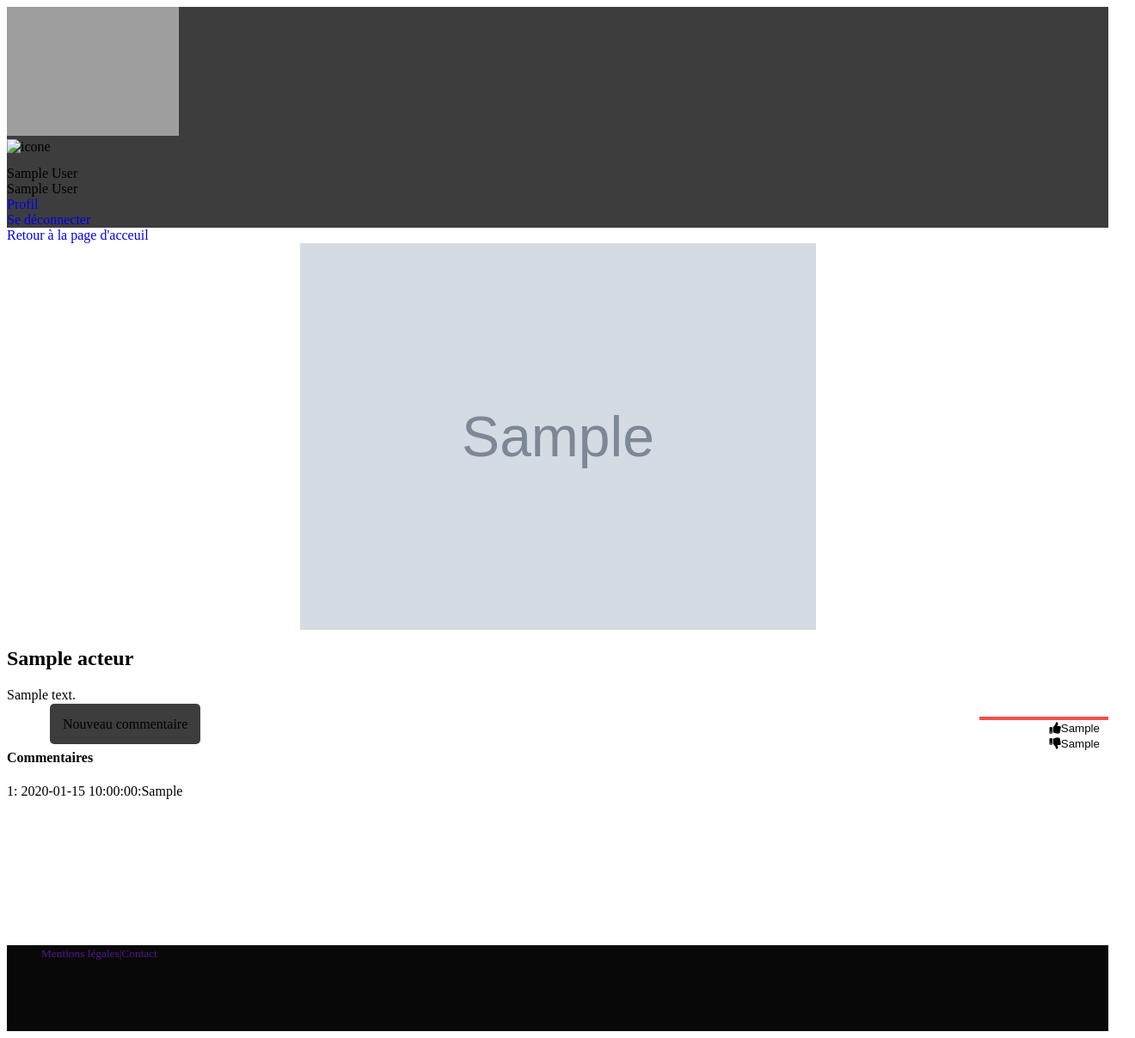
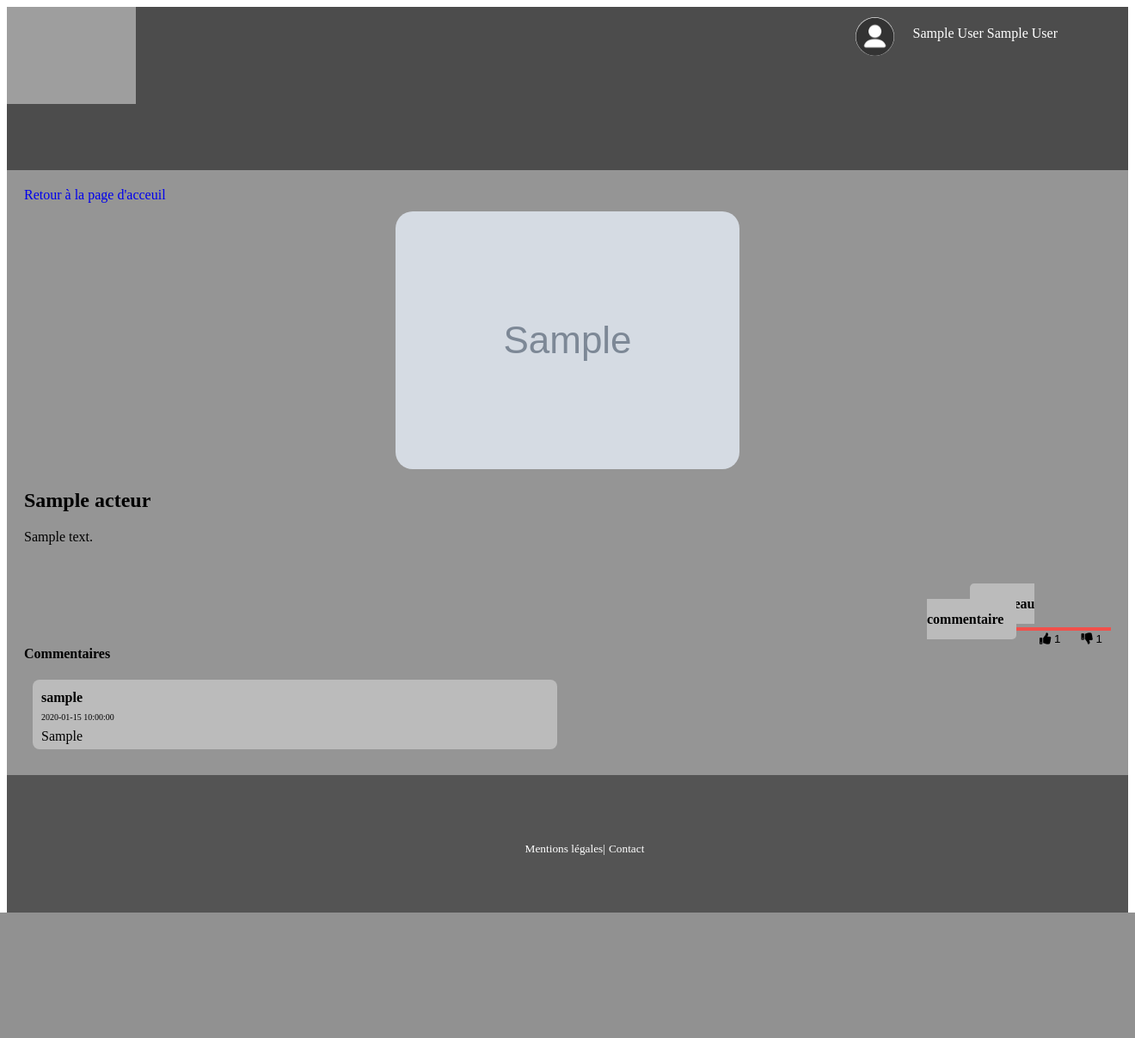
Before and after one commit to Fandy261/Projet3, a PHP site: page /page_acteur.php?acteur=1 in a window 1320 px wide. Shown: the whole page at 86% size. After the commit the page ends 1062 px from the top, so only its background shows below. Run offline with PHP 8.4, Linux system fonts and the light colour scheme; the visitor is signed in with stand-in values (Sample User, id 1); tables that the repository leaves empty or names only in its code hold one stand-in row (values such as "Sample post"); grey boxes marked "Sample" are stand-in pictures; grey boxes are pictures that could not be loaded.

Commit message:
Peaufiner les pages, gestion des like/dislike

```diff
--- a/entete.php
+++ b/entete.php
@@ -8,8 +8,8 @@ include("connexion_pdo.php");//pour se connecter à la base de donnée
 <html>
     <header>
         <div id="naviguation">
-                <img id="logo" src="https://user.oc-static.com/upload/2019/07/15/15631755744257_LOGO_GBAF_ROUGE%20%281%29.png" alt="logo GBAF">
-                <div id="icone"><img src="" alt="icone"></div>
+                <a href="index.php"><img id="logo" src="https://user.oc-static.com/upload/2019/07/15/15631755744257_LOGO_GBAF_ROUGE%20%281%29.png" alt="logo GBAF"></a>
+                <div id="icone"><a href="parametre_compte.php"><img src="images/icone.jpg" alt="icone" style="border-radius: 110px;width:45px; position:absolute;top:20px;right:270px;margin-right:10px"></a></div>
                 <!-- verification de l'existence des variables SESSION
                 -----------------------------------------------------
                 -----------------------------------------------------
@@ -20,11 +20,10 @@ include("connexion_pdo.php");//pour se connecter à la base de donnée
                 echo '</pre>';
                 if(!empty($_SESSION)){
                 ?>
-                 <div><?php echo $_SESSION['nom'];?> </div>
-                <div><?php echo $_SESSION['prenom'];?> </div>
-                <div><a href="parametre_compte.php?username=<?php echo $_SESSION['username'];?>">Profil</a></div>
-                <div><a href="page_deconnexion.php">Se déconnecter</a></div>
-                <?php
+                 <div class="nom_prenom" style ="position:absolute;top:30px;right:90px;">
+                    <a style="color:white" href="parametre_compte.php"><?php echo $_SESSION['nom']. "&nbsp". $_SESSION['prenom'];?></a> </div>
+                    <?php
+
                 }
                 ?>
         </div>
--- a/page_acteur.php
+++ b/page_acteur.php
@@ -24,7 +24,7 @@ include("connexion_pdo.php");//pour se connecter à la base de donnée
             $donnees = $reponse -> fetch()
             ?>
             <section class="description_acteur">
-                <img id="logo_acteur" src="<?php echo $donnees['logo'];?>" alt="logo_acteur">
+                <center><img id="logo_acteur" src="<?php echo $donnees['logo'];?>" alt="logo_acteur" style="border-radius: 20px"></center>
                 <h2><?php echo $donnees['nom'];?></h2>
                 <p><?php echo $donnees['description'];?></p>
             </section>
@@ -39,64 +39,63 @@ include("connexion_pdo.php");//pour se connecter à la base de donnée
                     $acteur->execute(array($_GET['acteur']));
                     if($acteur->rowCount() == 1)
                     {
-                        $print_like = $bdd->prepare('SELECT * FROM vote WHERE id_acteur=?');
-                        $print_like ->execute(array($_GET['acteur']));
-                        $likes = $print_like->fetch();
-                        $print_dislike = $bdd->prepare('SELECT * FROM vote WHERE id_acteur=?');
-                        $print_dislike ->execute(array($_GET['acteur']));
-                        $dislikes = $print_dislike->fetch();
-                        $print_like->closeCursor();
-                        $print_dislike->closeCursor();
+                        $acteur = $acteur->fetch();
+                        $id = $acteur['id_acteur'];
+
+                        $likes = $bdd->prepare('SELECT * FROM likes WHERE id_acteur = ?');
+                        $likes ->execute(array($id));
+                        $likes = $likes->rowCount();
+
+                        $dislikes = $bdd->prepare('SELECT * FROM dislikes WHERE id_acteur = ?');
+                        $dislikes ->execute(array($id));
+                        $dislikes = $dislikes->rowCount();
                     }
 
                 }
                 ?>
+                <div class="newComment" style = "margin-left: 1050px">
+                    <label for="reveal-comment" class="button"> Nouveau commentaire</label>
+                    <input type="checkbox" id="reveal-comment" role="button">
+                    <div id="newComment">
+                        <form  action="traitement_commentaire.php" method="POST">
+                            <textarea name="post" id = "post" cols="30" rows="6" style="border-radius: 10px" ></textarea>
+                            <input type="hidden" value="<?php echo $donnees['id_acteur'];?>" name="id_acteur" id="id_acteur"></br>
+                            <button type="submit" name = "form_comment" style="margin-right: 50px">Publier</button>
+                        </form>
+                    </div>
+                </div>
                 <div class="vote">
                     <div class="vote_bar">
                         <div class="vote_progress"></div>
                     </div>
                     <div class="vote_btns">
-                        <form action="" method = "POST">
-                            <button type="submit" class="vote_btn vote_like"><i class="fa fa-thumbs-up"></i><a style="text-decoration: none" href="traitement_vote.php?acteur=<?php echo $donnees['id_acteur'];?>&vote=1"><?php echo $likes['vote'];?></a></button>
+                        <form action="traitement_vote.php?acteur=<?php echo $donnees['id_acteur'];?>&vote=1" method = "POST">
+                            <button type="submit" class="vote_btn vote_like"><i class="fa fa-thumbs-up"></i> <?php echo $likes ?></button>
                         </form>
-                        <form action="" method = "POST">
-                            <button type="submit" class="vote_btn vote_dislike"><i class="fa fa-thumbs-down"></i><a style="text-decoration: none" href="traitement_vote.php?acteur=<?php echo $donnees['id_acteur'];?>&vote=2"><?php  echo $dislikes['vote'];?></a></button>
+                        <form action="traitement_vote.php?acteur=<?php echo $donnees['id_acteur'];?>&vote=2" method = "POST">
+                            <button type="submit" class="vote_btn vote_dislike"><i class="fa fa-thumbs-down"></i> <?php echo $dislikes ?></button>
                         </form>
                     </div>
                 </div>
-            </section>
+
             <!-- Création d'espace de commentaires
             --------------------------------------
             --------------------------------------
             -->
             <section class="comment">
-                <label for="reveal-comment" class="button"> Nouveau commentaire</label>
-                <input type="checkbox" id="reveal-comment" role="button">
-                <div id="newComment">
-                    <form  action="traitement_commentaire.php" method="POST">
-                        <textarea name="post" id = "post" cols="50" rows="3" ></textarea>
-                        <input type="hidden" value="<?php echo $donnees['id_acteur'];?>" name="id_acteur" id="id_acteur">
-                        <button type="submit" name = "form_comment"></button>
-                    </form>
-                </div>
                 <h4>Commentaires</h4>
                 <?php
-                // $req = $bdd->query('SELECT * FROM account');
-                // while($req = $req->fetch())
-                // {
-                //     echo $req['username'];
-                // }
-                // $req->closeCursor();
-                $print_comment = $bdd->prepare('SELECT * FROM post WHERE id_acteur=? ORDER BY post ASC LIMIT 0,5 ');
+                $print_comment = $bdd->prepare('SELECT a.username, p.date_add, p.post FROM post p LEFT JOIN account a ON p.id_user = a.id_user  WHERE id_acteur=? ORDER BY post DESC LIMIT 0,5 ');
                 $print_comment ->execute(array($_GET['acteur']));
-                while($comment = $print_comment->fetch()){
-                    echo $comment['id_user'].':' ;
+                while($comment = $print_comment->fetch())
+                {
                     ?>
+                    <div class="table_comment">
+                        <p class="p1"><?php echo $comment['username'];?></p>
+                        <p class="p2"><?php  echo $comment['date_add'];?></p>
+                        <p class="p3"><?php echo $comment['post'];?></p>
+                    </div>
                     <?php
-                    echo $comment['date_add'].':';
-                echo $comment['post'];?>
-                </br>
-                <?php
                 }
                 $print_comment->closeCursor();
                 ?>
--- a/page_deconnexion.php
+++ b/page_deconnexion.php
@@ -1,8 +1,8 @@
 <?php
 session_start();
-$_SESSION = array();
-header('Location: page_connexion.php?username='.$_SESSION['username']);
+// $_SESSION = array();
 session_destroy();
+header('Location: page_connexion.php');
 ?>
 <!DOCTYPE html>
 <html>
--- a/pieddepage.php
+++ b/pieddepage.php
@@ -2,7 +2,7 @@
 <link rel="stylesheet" href="style.css">
 <footer id=pied_de_page>
     <ul>
-        <li><small><a href="">Mentions légales|</a></small></li>
-        <li><small><a href="">Contact</a></small> </li>
+        <li><small><a  href="">Mentions légales|</a></small></li>
+        <li><small><a  href="">Contact</a></small> </li>
     </ul>
 </footer>
--- a/style.css
+++ b/style.css
@@ -3,42 +3,71 @@ a{
 }
 button{
     border-radius: 5px ;
-    border: 5px solid  #fc0404;
-    background-color: #fc0404;
+    border: 5px solid #777777;
+    background-color:#777777;
+    margin: auto;
 }
 button a{
-    color: #080808;
+    color: white;
 }
 /* largeur de l'écran desktop*/
-main, header, footer{
-    width: 1281px;
-    height: 100%;
+/* @media all and (max-width: 1024px)
+{
+    main, header, footer
+    {
+        height: auto;
+        width: auto;
+    }
+} */
+html{
+    margin-left: auto;
+    margin-right: auto;
 }
 #logo{
-    width: 200px;
+    width: 150px;
     height: auto;
 }
 /*header*/
 header{
-    background-color:#3d3d3d;
+    background-color:#4C4C4C;
+    color: #ffffff;
+    height: auto;
+    padding-bottom: 30px;
     /* width:auto; */
 }
 /*main*/
+main{
+    background-color: 	#959595;
+    height: auto;
+    padding: 20px;
+}
 /*footer*/
 footer{
-    color: #ffffff;
-    background-color: #080808;
+
+    background-color:#545454;
     /* width: auto; */
     height: 100px;
+    padding-top: 30px;
 }
+footer ul a{
+    color: #ffffff;
+}
+footer ul li{
+
+    display: inline-block;
+    list-style-type: none;
+ }
 footer ul{
-    display: flex;
-    list-style-type: none;
-    align-items: center;
+    text-align: center;
+
 }
+/* page index
+------------------------------
+------------------------------
+*/
 .acteurs{
-    border: 1px solid black;
-    padding: 10px;
+
+
 }
 .acteurs a{
     text-decoration: none;
@@ -48,39 +77,76 @@ footer ul{
     padding: 10px;
 }
 .presentation{
-    background-color: #e6b7b7;
+    background-color: #D3D3D3;
+    border-radius: 10px;
+    padding: 10px;
 }
 .section_acteurs{
-    border: 1px solid black;
+    background-color: #D3D3D3;
+    border-radius: 30px;
     padding: 10px;
 }
-/*palette color:CSS HEX
---white: #FFFFFFff;
---red-ryb: #FF1B1Bff;
---onyx: #3D3D3Dff;
---red-ryb-2: #FF1B1Bff;
---red-ryb-3: #FF1B1Bff;
-*/
-
-
+.acteurs {
+    padding: 10px;
+    position: relative;
+}
+.acteurs button {
+    float: right;
+}
+.acteurs a img {
+    border-radius: 20px;
+    width: 200px;
+    height: 100px;
+    text-align: center;
+}
   /*Page acteur
   -----------------------------------
   -----------------------------------
   */
+.p1{
+    line-height: 0.5em;
+    font-size: 1em;
+    font-weight: bold;
+}
+.p2{
+    line-height: 0.5em;
+    font-size: x-small;
+    font-weight: lighter;
+}
+.p3{
+    line-height: 0.5em;
+    font-size: 1em;
+    font-weight: normal;
+}
  #logo_acteur{
-     display:block;
-      margin-left: auto;
-      margin-right: auto;
-      width: 600px;
-  }
-  .comment{
-      height: 250px;
+    border-radius: 20px;
+    width: 400px;
+    text-align: center;
+    margin-top: 10px;
   }
   /*espace de commentaires*/
+  textarea{
+      background-color: #D3D3D3;
+  }
+.comment .table_comment{
+    display: block;
+    margin: 10px;
+    /* padding: 2px; */
+    padding-left: 10px;
+    padding-top: 1px;
+    width: 600px;
+    height: 80px;
+    border-radius: 8px;
+    background-color:#bbbbbb;
+  }
+.newComment{
+    margin-top: 60px;
+}
 .button{
     margin: 50px;
     padding: 15px;
-    background-color: #3d3d3d;
+    font-weight: bold;
+    background-color: #bbbbbb;
     cursor: pointer;
     border-radius: 5px;
     width: 400px;
@@ -104,6 +174,7 @@ input[type=checkbox] {
   .vote_bar{
       width: 100%;
       height: 4px;
+      margin-right: 10px;
       background-color: #f2504b;
 
   }
```
Also changed, not shown: other parts of style.css (+36 -12 lines), index.php (+8 -8 lines), parametre_compte.php (+7 -6 lines), traitement_vote.php (+33 -12 lines), images/icone.jpg (added).
